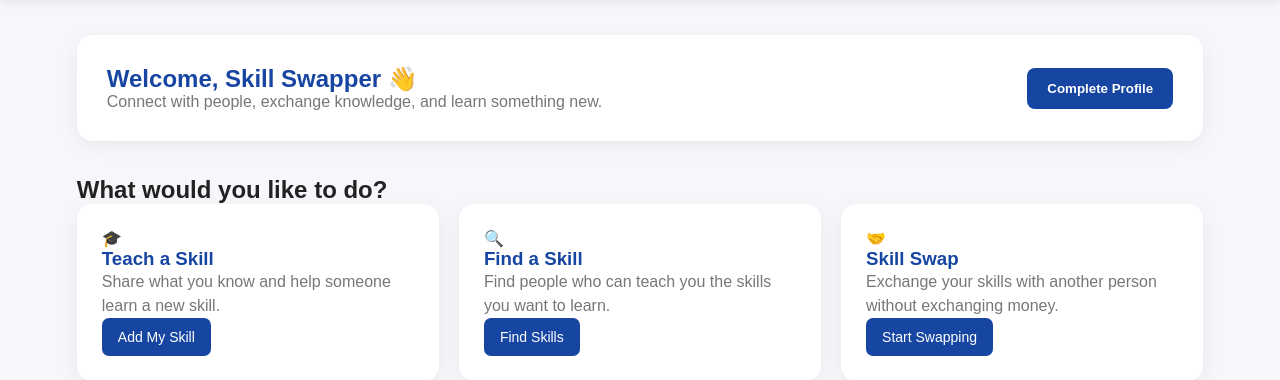
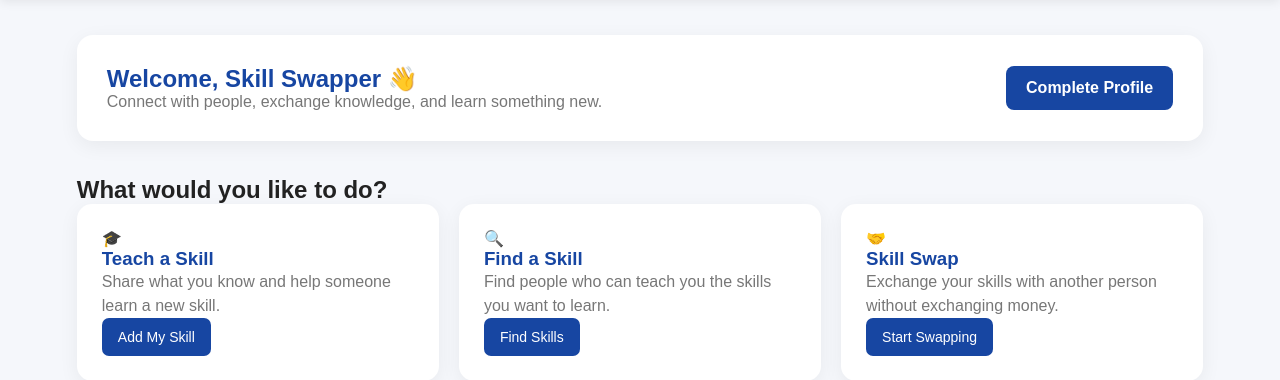
Before and after one commit to emma5004/Skillswap-, a Flask app: page /dashboard in a window 1280 px wide. Shown: the part 70-450 px from the top of the page. Run offline with Flask 3, Linux system fonts and the light colour scheme.

Commit message:
Update dashboard.html

```diff
--- a/templates/dashboard.html
+++ b/templates/dashboard.html
@@ -47,10 +47,10 @@
                     and learn something new.
                 </p>
             </div>
+<a href="/profile" class="profile-button">
+    Complete Profile
+</a>
 
-            <button class="profile-button">
-                Complete Profile
-            </button>
 
         </section>
 
```
